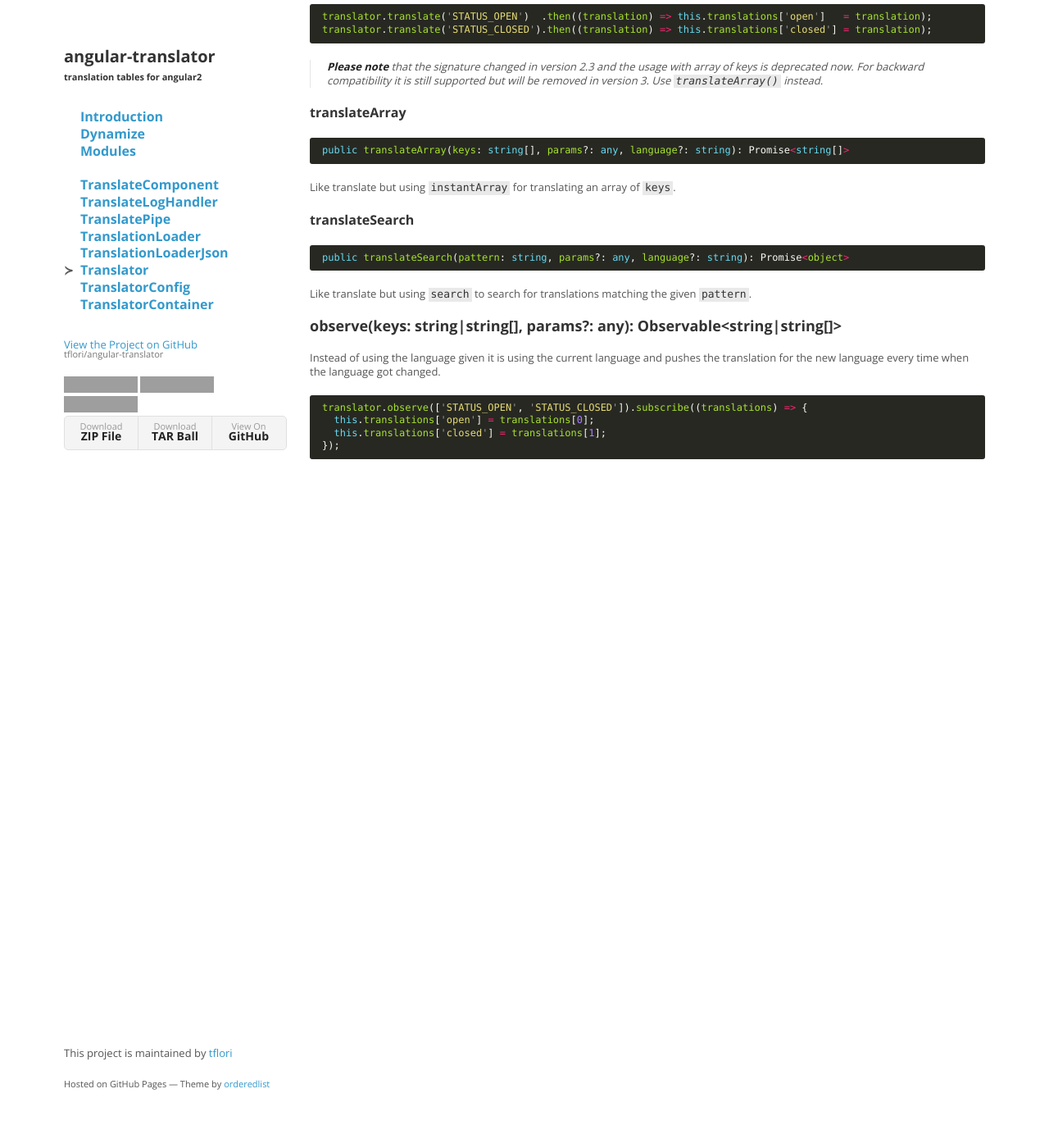
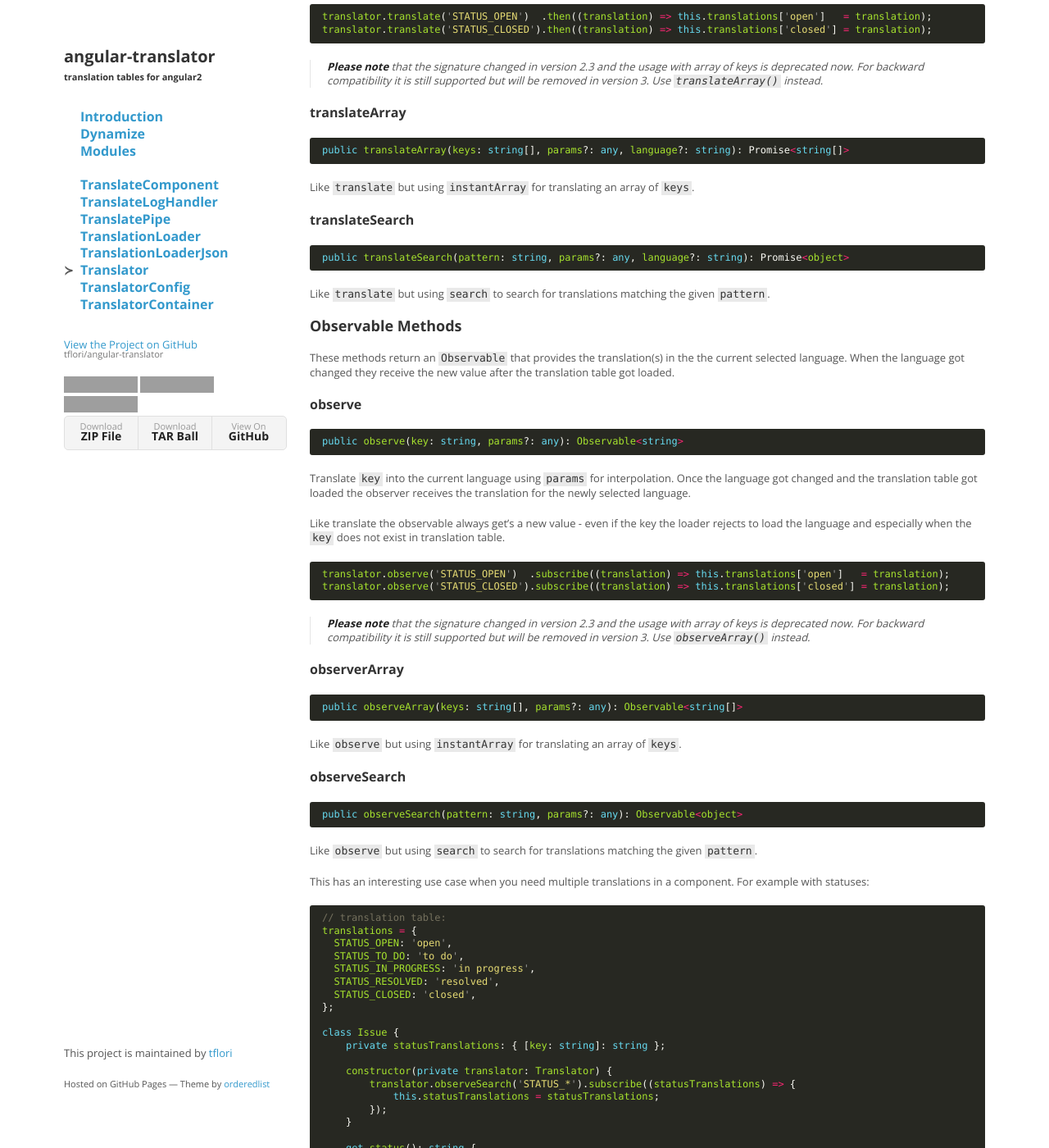
Before and after one commit to tflori/angular-translator, a Jekyll site: the page built from docs/Translator.md, in a window 1280 px wide and 1400 px high, scrolled down 2000 px. Shown: the whole window at 82% size. Built offline with Jekyll 4.4.1, drawn with Linux system fonts in a browser that asks for light colours; before the commit the page ends 2630 px from its top, so only the background shows below that; some of the changed text lies outside the part shown; grey boxes are pictures that could not be loaded.

Commit message:
documentation for version 2.3

````diff
--- a/docs/Translator.md
+++ b/docs/Translator.md
@@ -131,7 +131,7 @@ translator.translate('STATUS_CLOSED').then((translation) => this.translations['c
 public translateArray(keys: string[], params?: any, language?: string): Promise<string[]>
 ```
 
-Like translate but using `instantArray` for translating an array of `keys`.
+Like `translate` but using `instantArray` for translating an array of `keys`.
 
 #### translateSearch
 
@@ -139,16 +139,74 @@ Like translate but using `instantArray` for translating an array of `keys`.
 public translateSearch(pattern: string, params?: any, language?: string): Promise<object>
 ```
 
-Like translate but using `search` to search for translations matching the given `pattern`.
+Like `translate` but using `search` to search for translations matching the given `pattern`.
 
-### observe(keys: string|string[], params?: any): Observable<string|string[]>
+### Observable Methods
 
-Instead of using the language given it is using the current language and pushes the translation for the new language
-every time when the language got changed.
+These methods return an `Observable` that provides the translation(s) in the the current selected language. When the
+language got changed they receive the new value after the translation table got loaded.
+
+#### observe
 
 ```ts
-translator.observe(['STATUS_OPEN', 'STATUS_CLOSED']).subscribe((translations) => {
-  this.translations['open'] = translations[0];
-  this.translations['closed'] = translations[1];
-});
+public observe(key: string, params?: any): Observable<string>
 ```
+
+Translate `key` into the current language using `params` for interpolation. Once the language got changed and the
+translation table got loaded the observer receives the translation for the newly selected language.
+
+Like translate the observable always get's a new value - even if the key the loader rejects to load the language and
+especially when the `key` does not exist in translation table.
+
+```ts
+translator.observe('STATUS_OPEN')  .subscribe((translation) => this.translations['open']   = translation);
+translator.observe('STATUS_CLOSED').subscribe((translation) => this.translations['closed'] = translation);
+```
+
+> **Please note** that the signature changed in version 2.3 and the usage with array of keys is deprecated now. For
+> backward compatibility it is still supported but will be removed in version 3. Use `observeArray()` instead.
+
+#### observerArray
+
+```ts
+public observeArray(keys: string[], params?: any): Observable<string[]>
+```
+
+Like `observe` but using `instantArray` for translating an array of `keys`.
+
+#### observeSearch
+
+```ts
+public observeSearch(pattern: string, params?: any): Observable<object>
+```
+
+Like `observe` but using `search` to search for translations matching the given `pattern`.
+
+This has an interesting use case when you need multiple translations in a component. For example with statuses:
+
+```ts
+// translation table:
+translations = {
+  STATUS_OPEN: 'open',
+  STATUS_TO_DO: 'to do',
+  STATUS_IN_PROGRESS: 'in progress',
+  STATUS_RESOLVED: 'resolved',
+  STATUS_CLOSED: 'closed',
+};
+
+class Issue {
+    private statusTranslations: { [key: string]: string };
+
+    constructor(private translator: Translator) {
+        translator.observeSearch('STATUS_*').subscribe((statusTranslations) => {
+            this.statusTranslations = statusTranslations;
+        });
+    }
+
+    get status(): string {
+        // assume statusKey is one of ['OPEN', 'TO_DO', 'IN_PROGRESS', 'RESOLVED', 'CLOSED']
+        return this.statusTranslations[this.statusKey];
+    }
+}
+
+```
````
Also changed, not shown: docs/TranslatorContainer.md (+1 -1 lines).
